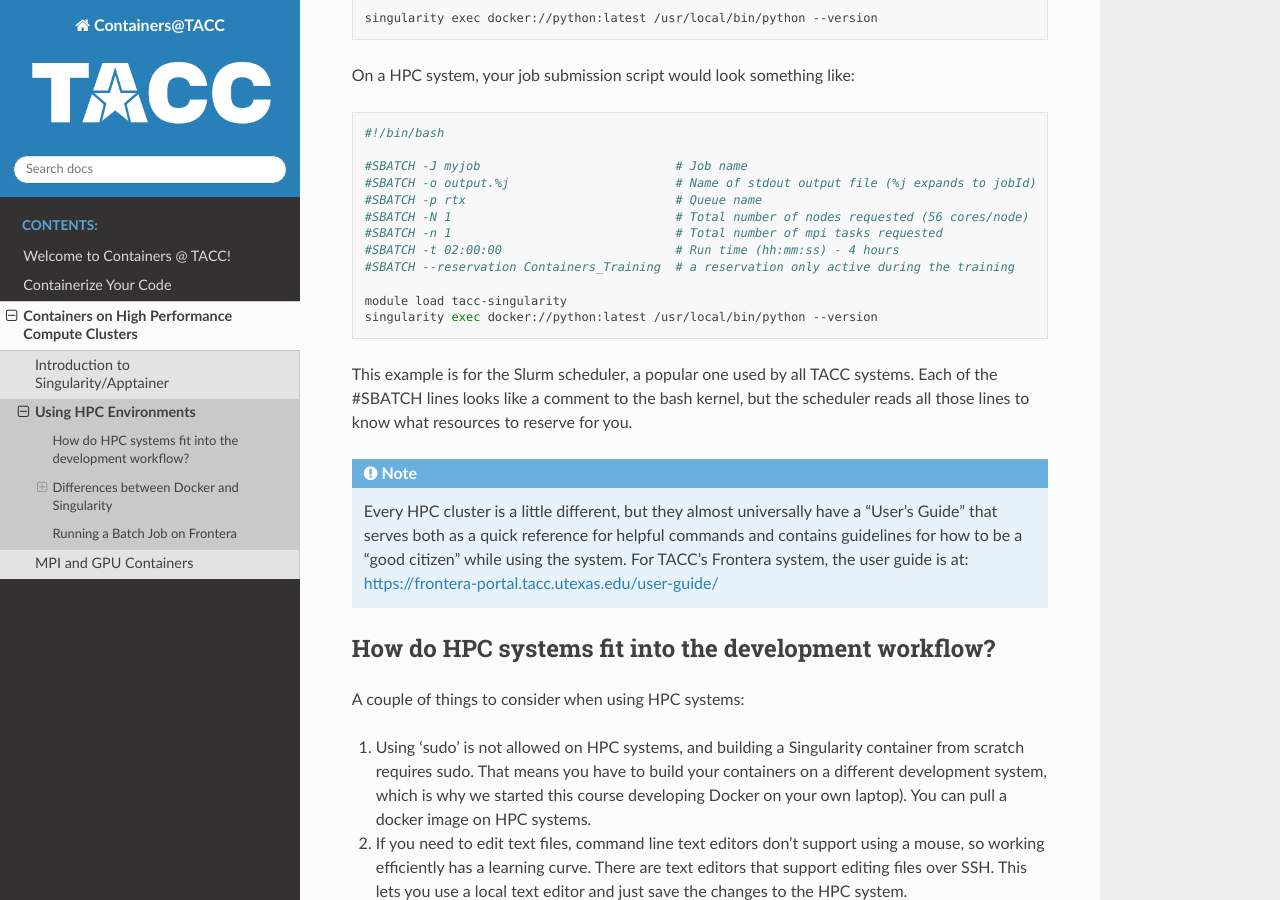
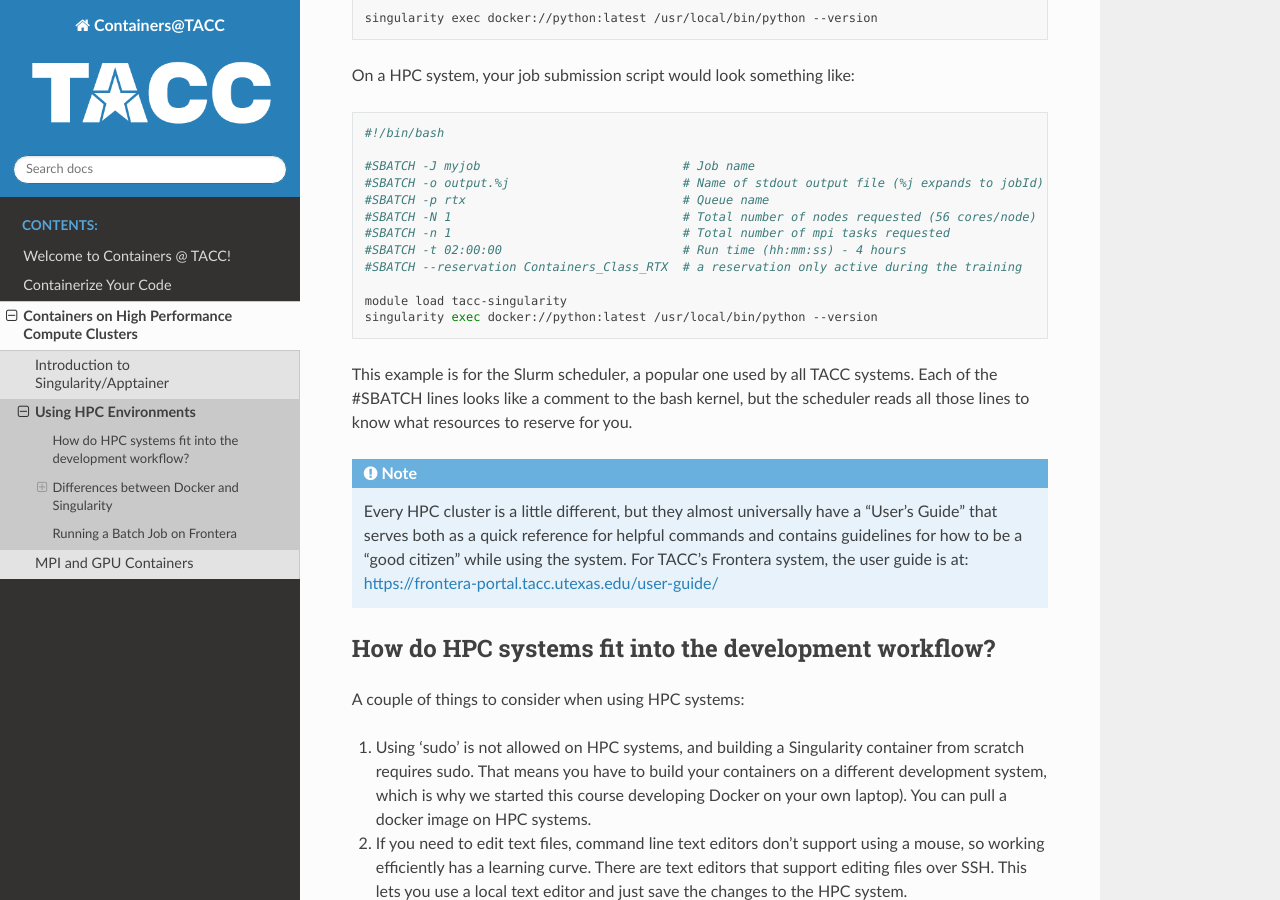
Before and after one commit to TACC/containers_at_tacc, a Sphinx documentation site: the page built from docs/singularity/02.singularity_batch.rst, in a window 1280 px wide and 900 px high, scrolled down 672 px. Built offline with Sphinx 7.4.7 and the Read the Docs theme 2.0.0, drawn with Linux system fonts in a browser that asks for light colours; some of the changed text lies outside the part shown.

Commit message:
updating reservation and MPI table (#15)

```diff
--- a/docs/singularity/02.singularity_batch.rst
+++ b/docs/singularity/02.singularity_batch.rst
@@ -26,13 +26,13 @@
 
   #!/bin/bash
 
-  #SBATCH -J myjob                           # Job name
-  #SBATCH -o output.%j                       # Name of stdout output file (%j expands to jobId)
-  #SBATCH -p rtx                             # Queue name
-  #SBATCH -N 1                               # Total number of nodes requested (56 cores/node)
-  #SBATCH -n 1                               # Total number of mpi tasks requested
-  #SBATCH -t 02:00:00                        # Run time (hh:mm:ss) - 4 hours
-  #SBATCH --reservation Containers_Training  # a reservation only active during the training
+  #SBATCH -J myjob                            # Job name
+  #SBATCH -o output.%j                        # Name of stdout output file (%j expands to jobId)
+  #SBATCH -p rtx                              # Queue name
+  #SBATCH -N 1                                # Total number of nodes requested (56 cores/node)
+  #SBATCH -n 1                                # Total number of mpi tasks requested
+  #SBATCH -t 02:00:00                         # Run time (hh:mm:ss) - 4 hours
+  #SBATCH --reservation Containers_Class_RTX  # a reservation only active during the training
 
   module load tacc-singularity
   singularity exec docker://python:latest /usr/local/bin/python --version
@@ -101,13 +101,13 @@
 
   #!/bin/bash
 
-  #SBATCH -J calculate-pi                    # Job name
-  #SBATCH -o output.%j                       # Name of stdout output file (%j expands to jobId)
-  #SBATCH -p rtx                             # Queue name
-  #SBATCH -N 1                               # Total number of nodes requested (56 cores/node)
-  #SBATCH -n 1                               # Total number of mpi tasks requested
-  #SBATCH -t 00:10:00                        # Run time (hh:mm:ss)
-  #SBATCH --reservation Containers_Training  # a reservation only active during the training
+  #SBATCH -J calculate-pi                     # Job name
+  #SBATCH -o output.%j                        # Name of stdout output file (%j expands to jobId)
+  #SBATCH -p rtx                              # Queue name
+  #SBATCH -N 1                                # Total number of nodes requested (56 cores/node)
+  #SBATCH -n 1                                # Total number of mpi tasks requested
+  #SBATCH -t 00:10:00                         # Run time (hh:mm:ss)
+  #SBATCH --reservation Containers_Class_RTX  # a reservation only active during the training
 
   module load tacc-singularity
 
```
Also changed, not shown: docs/singularity/03.mpi_and_gpus.rst (+22 -28 lines).
